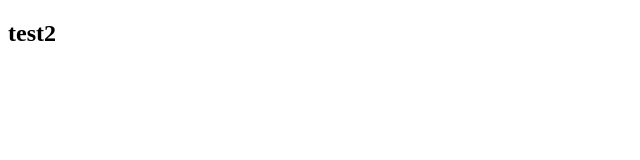
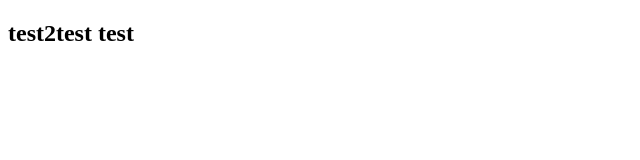
Before and after one commit to Pengsea1/TestStaticHosting, a plain HTML site: page index.html in a window 1280 px wide. Shown: the whole page, without its empty margins (0-640 px from the left). Drawn offline with Linux system fonts and the light colour scheme.

Commit message:
update to test conflict

```diff
--- a/index.html
+++ b/index.html
@@ -7,6 +7,6 @@
     <title>Document</title>
 </head>
 <body>
-<h2>test2</h2>
+<h2>test2test test</h2>
 </body>
 </html>
```
